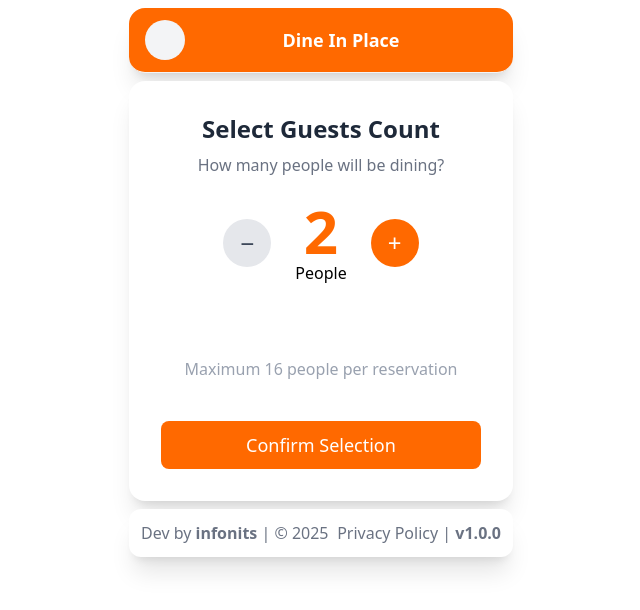
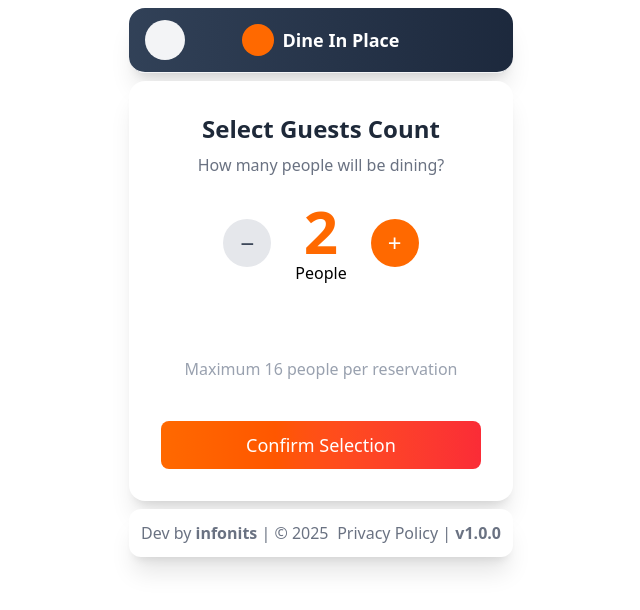
Before and after one commit to infonits/HTS, a React (Vite) app: page /user in a window 1280 px wide. Shown: the top 610 px of the page, without its empty margins (319-959 px from the left). Built offline with nearby package versions, Linux system fonts and the light colour scheme; no server answers; the database is empty; some icons are missing.

Commit message:
color hanged

```diff
--- a/src/pages/PartySizeSelector.jsx
+++ b/src/pages/PartySizeSelector.jsx
@@ -36,7 +36,7 @@ const PartySizeSelector = () => {
 
       <button
         onClick={handleConfirm}
-        className="bg-orange-500 text-white text-lg font-medium py-2.5 px-4 w-full rounded-lg hover:bg-orange-600 transition"
+        className="bg-gradient-to-r from-orange-500 to-red-500 hover:from-orange-600 hover:to-red-600 text-white text-white text-lg font-medium py-2.5 px-4 w-full rounded-lg transition"
       >
         Confirm Selection
       </button>
--- a/src/pages/ReservationForm.jsx
+++ b/src/pages/ReservationForm.jsx
@@ -128,7 +128,7 @@ const ReservationForm = () => {
                 )}
                 <button
                     type="submit"
-                    className="bg-orange-500 text-white py-2.5 w-full rounded-lg hover:bg-orange-600 transition text-lg font-medium"
+                    className="bg-gradient-to-r from-orange-500 to-red-500 hover:from-orange-600 hover:to-red-600 text-white py-2.5 w-full rounded-lg  transition text-lg font-medium"
                 >
                     Confirm Reservation
                 </button>
--- a/src/pages/UserPage.jsx
+++ b/src/pages/UserPage.jsx
@@ -13,7 +13,7 @@ export default function UserPage() {
             <div className=" w-full sm:max-w-sm   text-center">
 
                 {/* Sticky Top Nav */}
-                <div className=" bg-orange-500 text-white shadow-sm border-b border-gray-100 my-2 shadow-xl rounded-2xl">
+                <div className=" bg-gradient-to-r from-slate-700 to-slate-800 text-white shadow-sm border-b border-gray-100 my-2 shadow-xl rounded-2xl">
                     <div className="flex items-center justify-between px-4 py-3">
                         <button
                             onClick={handleBack}
```
